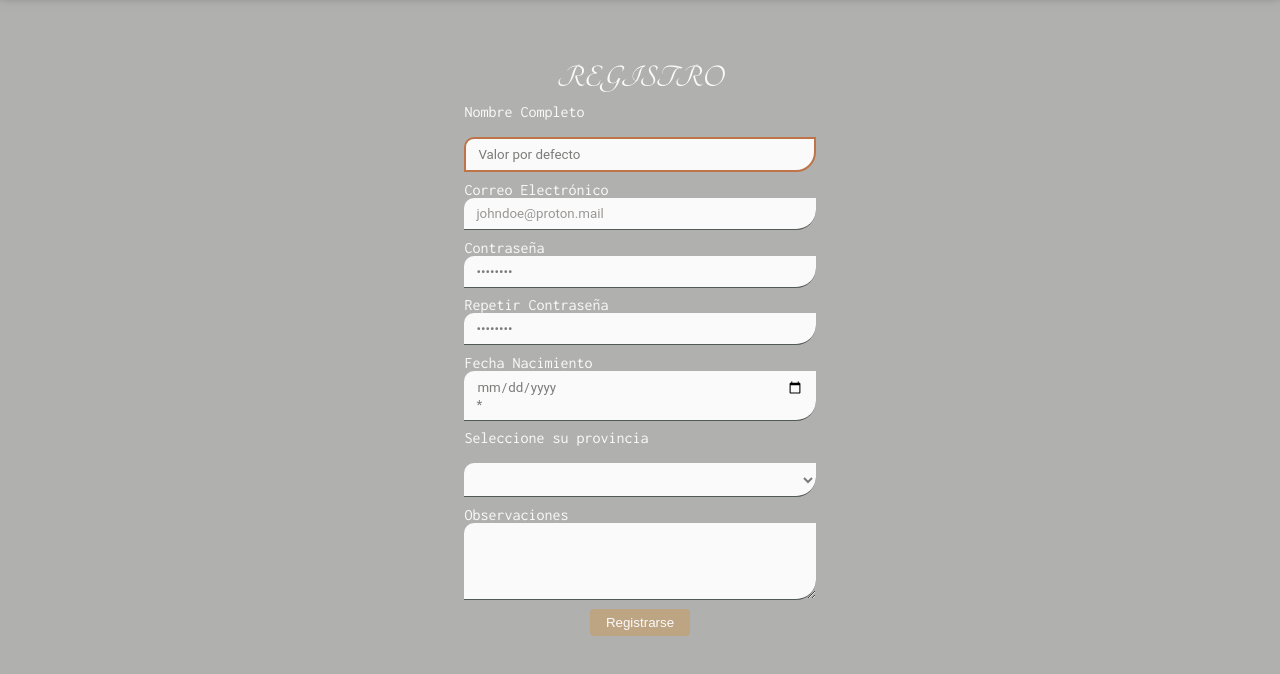
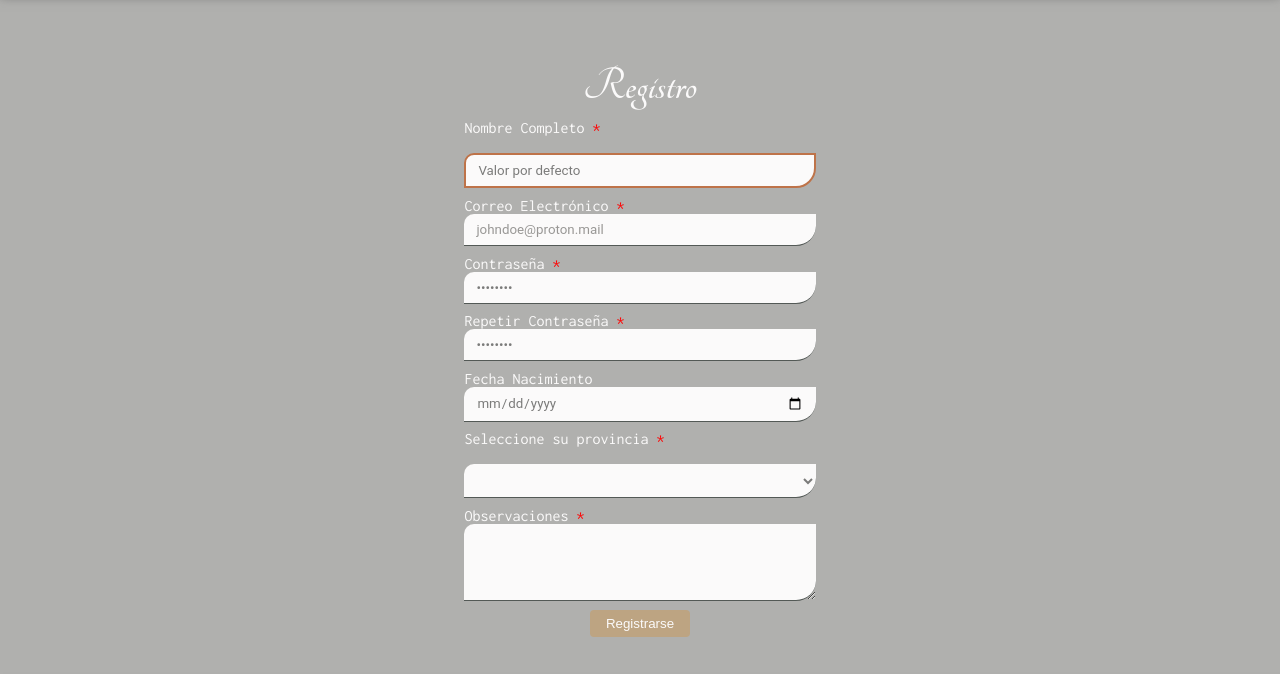
Before and after one commit to krishini/VentaDeGarage, a plain HTML site: page pages/register.html in a window 1280 px wide. Shown: the part 126-800 px from the top of the page. Drawn offline with Linux system fonts and the light colour scheme.

Commit message:
required fields

```diff
--- a/css/form.css
+++ b/css/form.css
@@ -17,17 +17,13 @@ body {
   display: flex;
   flex-direction: column;
   margin-top: 2%;
-width: 80%;
+width: 80vw;
 align-self: center;
 }
 
 #register button {
   align-self: center;
 
-}
-#register-page h1 {
-  text-transform: uppercase;
-  /* text-align: center; */
 }
 
 .form {
@@ -81,9 +77,23 @@ input::placeholder {
   color: #5d5b589f;
 }
 
-input:after {
-  content:" *";
-  display: block;
+/* .required input {
+  width: 90%;
+}
+.required {
+  color: #f44336;
+} */
+
+/* .input {
+  width: 80%;
+  display: flex;
+  flex-direction: row;
+} */
+
+.required::after {
+content:" *";
+color: red;
+display: inline;
 }
 
 .submit-button {
@@ -107,7 +117,16 @@ button[type="submit"]:hover {
 
 }
 
+@media screen and (width > 720px) {
+  #register div{
+    width: 80%;
+
+    }
+}
+
 @media screen and (width > 1150px){
+
+
 
   body {
     margin-top: 150px;
--- a/css/styles.css
+++ b/css/styles.css
@@ -22,6 +22,26 @@
 
 }
 
+h1, h2, h3, h4 {
+  text-transform: capitalize;
+  font-family: var(--font-family-titles);
+  font-size: 2rem;
+}
+
+h1 {
+  font-size: 3rem;
+}
+
+/* NOSOTROS */
+
+#nosotros h1{
+  color: var(--dark-shades);
+  padding: 10%;
+}
+
+#nosotros {
+  margin-top: 150px;
+}
 body {
   margin-top: 200px;
   font-family: var(--font-family);
@@ -137,11 +157,7 @@ color: var(--dark-shades);
   margin: 1%
 }
 
-h1, h2, h3, h4 {
-  text-transform: capitalize;
-  font-family: var(--font-family-titles);
-  font-size: 2rem;
-}
+
 
 .product-title {
   width: 50%;
@@ -386,7 +402,9 @@ footer ul li {
   body {
     margin-top: 50px;
   }
-
+#nosotros{
+  margin-top: 300px;
+}
   .nav-wrapper {
     justify-content: space-between;
     padding: 0 2%;
--- a/pages/register.html
+++ b/pages/register.html
@@ -61,13 +61,14 @@
   </div>
 <main id="register-page">
 
-  <h1>Registro</h1>
+  <h1>registro</h1>
 
   <form id="register" class="input-wrapper">
 
-      <div >
-          <label for="inputName">Nombre Completo</label><br>
-          <input  type="text"
+      <div>
+          <label class="required" for="inputName">Nombre Completo</label><br>
+          <input  class="input"
+                  type="text"
                   name="nombreCompleto"
                   id="inputName"
                   placeholder="John Doe"
@@ -82,7 +83,7 @@
       </div>
 
       <div>
-          <label for="inputCorreo">Correo Electrónico</label>
+          <label class="required" class="required" for="inputCorreo">Correo Electrónico</label>
           <input  type="email"
                   name="correo"
                   id="inputCorreo"
@@ -94,7 +95,7 @@
       </div>
 
       <div>
-          <label for="inputPwd">Contraseña</label>
+          <label class="required" for="inputPwd">Contraseña</label>
           <input type="password" name="contraseña" id="inputPwd" required
           pattern="(?=.*\d)(?=.*[a-z])(?=.*[A-Z]).{8,}"
           value="Alfab3ta"
@@ -102,7 +103,7 @@
           <!-- <span style="color: crimson">La Contraseña no cumple con los requisitos establecidos</span> -->
       </div>
       <div>
-        <label for="inputPwd">Repetir Contraseña</label>
+        <label class="required" for="inputPwd">Repetir Contraseña</label>
         <input type="password" name="contraseña" id="inputPwd" required
         pattern="(?=.*\d)(?=.*[a-z])(?=.*[A-Z]).{8,}"
         value="Alfab3ta"
@@ -115,7 +116,7 @@
       </div>
 
       <div>
-          <label for="inputPais">Seleccione su provincia</label> <br>
+          <label class="required" for="inputPais">Seleccione su provincia</label> <br>
           <select name="pais" id="inputPais" required>
               <option value=""></option>
               <option value="4d3bf88e-50ad-4b5e-ad57-78fb718fbc00">Buenos Aires</option>
@@ -145,8 +146,8 @@
       </div>
 
       <div>
-          <label for="">Observaciones</label>
-          <textarea name="observacion" id="" cols="50" rows="4">
+          <label class="required" for="">Observaciones</label>
+          <textarea name="observacion" id="" cols="50" rows="4" required>
           </textarea>
       </div>
 
```
Also changed, not shown: pages/nosotros.html (+5 -2 lines).
